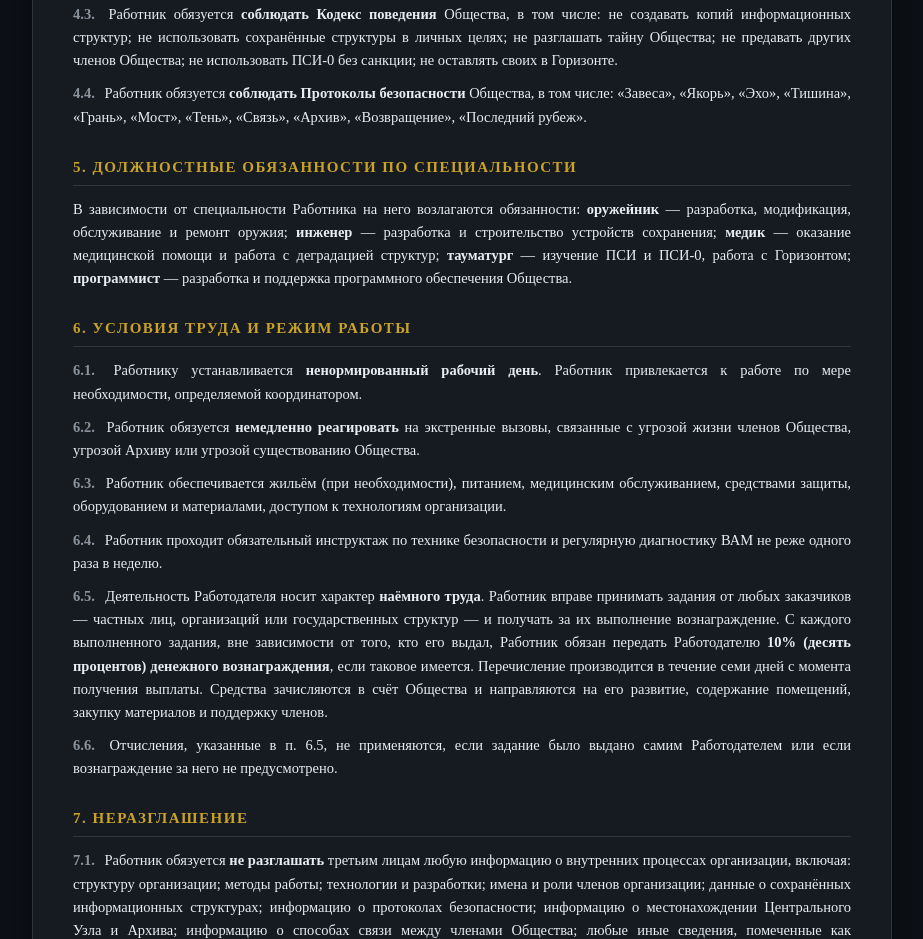
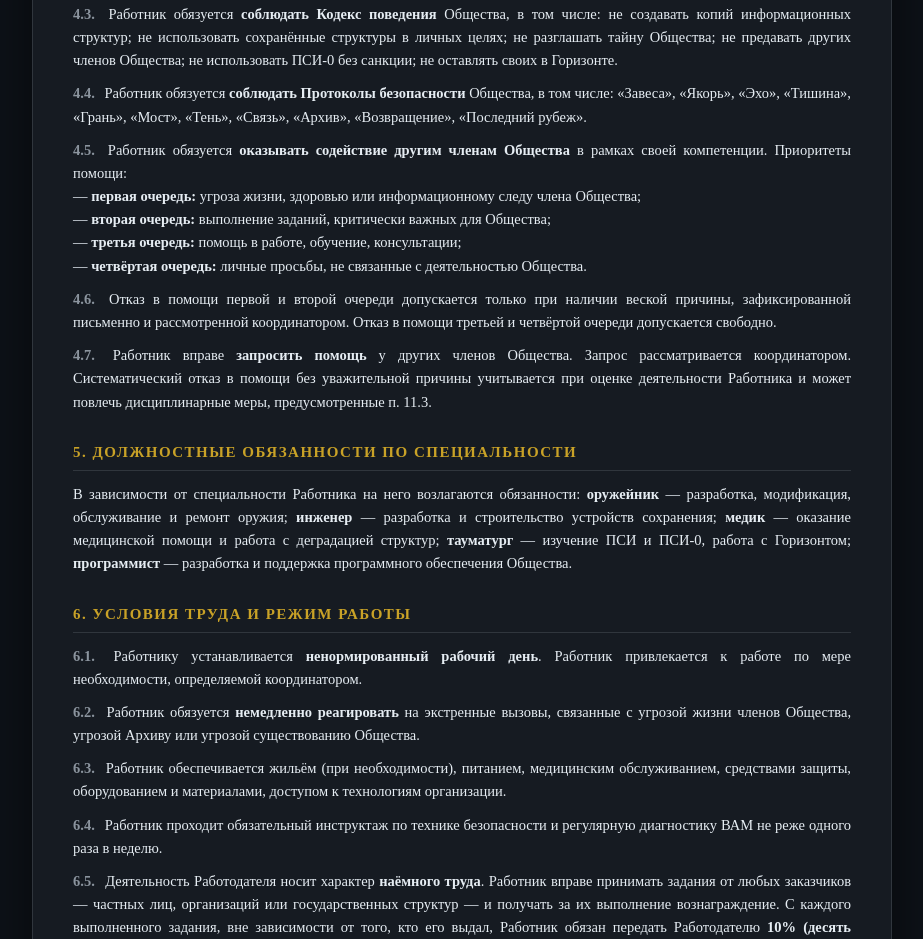
Before and after one commit to zofishiner1/institute_seele, a plain HTML site: page index.html in a window 1280 px wide. Shown: the part 1945-2884 px from the top of the page, without its empty margins (178-1101 px from the left). Drawn offline with Linux system fonts and the light colour scheme.

Commit message:
Update index.html

```diff
--- a/index.html
+++ b/index.html
@@ -434,6 +434,34 @@
         Работник обязуется <strong>соблюдать Протоколы безопасности</strong> Общества, в том числе:
         «Завеса», «Якорь», «Эхо», «Тишина», «Грань», «Мост», «Тень», «Связь», «Архив»,
         «Возвращение», «Последний рубеж».
+      </div>
+
+      <div class="clause">
+        <span class="clause-num">4.5.</span>
+        Работник обязуется <strong>оказывать содействие другим членам Общества</strong>
+        в рамках своей компетенции. Приоритеты помощи:
+        <br>— <strong>первая очередь:</strong> угроза жизни, здоровью или информационному
+        следу члена Общества;
+        <br>— <strong>вторая очередь:</strong> выполнение заданий, критически важных
+        для Общества;
+        <br>— <strong>третья очередь:</strong> помощь в работе, обучение, консультации;
+        <br>— <strong>четвёртая очередь:</strong> личные просьбы, не связанные
+        с деятельностью Общества.
+      </div>
+
+      <div class="clause">
+        <span class="clause-num">4.6.</span>
+        Отказ в помощи первой и второй очереди допускается только при наличии веской
+        причины, зафиксированной письменно и рассмотренной координатором. Отказ в помощи
+        третьей и четвёртой очереди допускается свободно.
+      </div>
+
+      <div class="clause">
+        <span class="clause-num">4.7.</span>
+        Работник вправе <strong>запросить помощь</strong> у других членов Общества.
+        Запрос рассматривается координатором. Систематический отказ в помощи без
+        уважительной причины учитывается при оценке деятельности Работника и может
+        повлечь дисциплинарные меры, предусмотренные п. 11.3.
       </div>
     </div>
 
```
